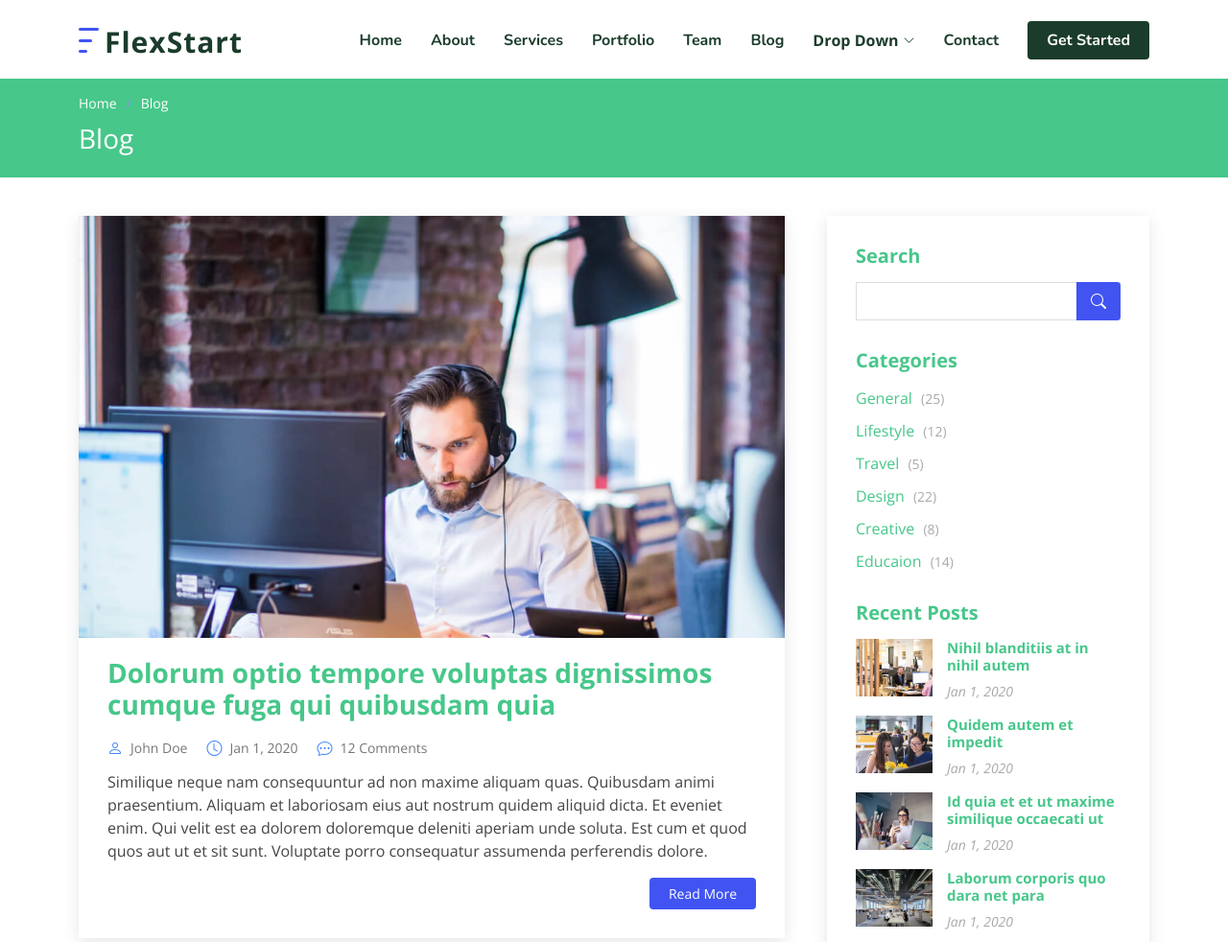
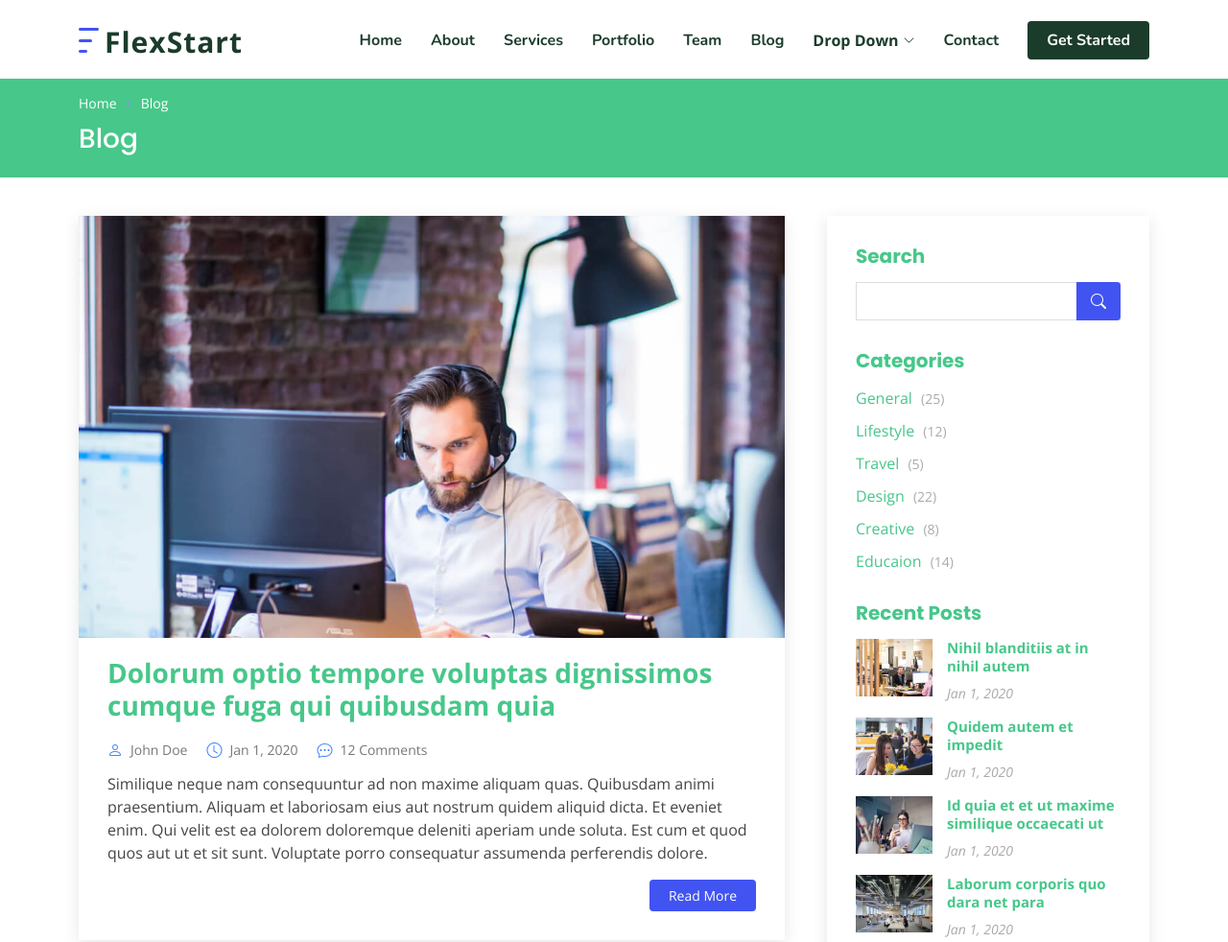
Before and after one commit to kartikey110813/spc-temp, a plain HTML site: page blog.html in a window 1280 px wide. Shown: the top 982 px of the page at 96% size. Drawn offline with nearby package versions, Linux system fonts and the light colour scheme.

Commit message:
font-family updated

```diff
--- a/assets/css/style.css
+++ b/assets/css/style.css
@@ -9,6 +9,7 @@
 # General
 --------------------------------------------------------------*/
 @import url("https://fonts.googleapis.com/css2?family=Open+Sans:wght@300&display=swap");
+@import url('https://fonts.googleapis.com/css2?family=Poppins:wght@200&display=swap');
 * {
   font-family: "Open Sans", sans-serif;
 }
@@ -37,7 +38,7 @@ h3,
 h4,
 h5,
 h6 {
-  font-family: "Open Sans", sans-serif;
+  font-family: 'Poppins', sans-serif;
 }
 
 /*--------------------------------------------------------------
```
